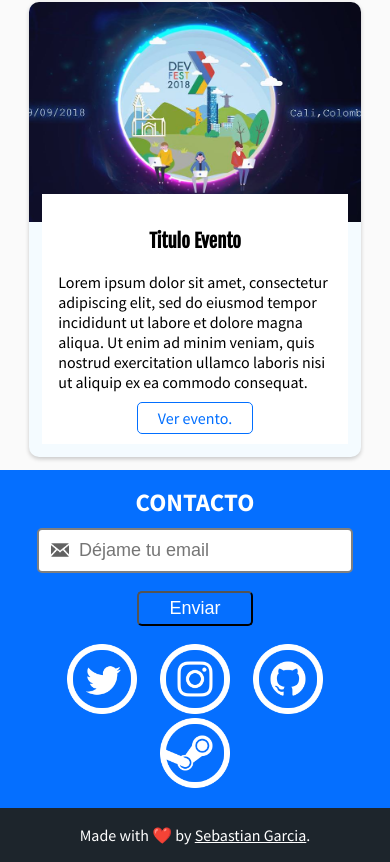
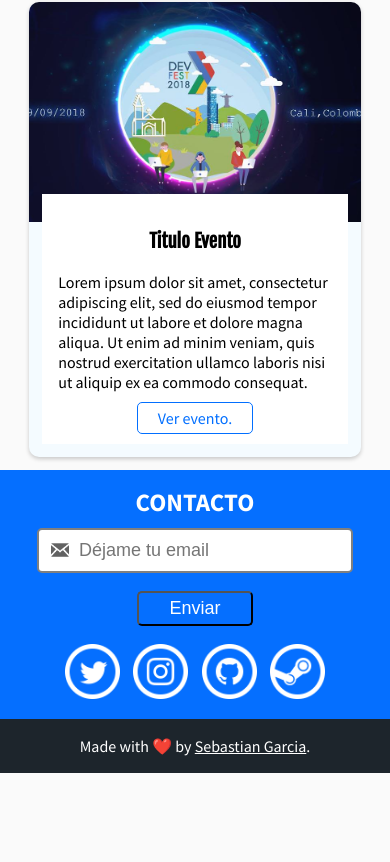
Before and after one commit to SGarcia710/one-page-portfolio-template, a plain HTML site: page index.html in a window 390 px wide. Shown: the part 2590-3452 px from the top of the page. After the commit the page ends 3363 px from the top, so only its background shows below. Drawn offline with Linux system fonts and the light colour scheme; files whose address does not match are found by name.

Commit message:
Responsive: Contact section minor fixes.

```diff
--- a/style.css
+++ b/style.css
@@ -564,8 +564,9 @@ Opinion, siento que es un poco desordenado. */
   }
 
 }
-
-@media screen and (max-width: 647px) {
+/* 671 */
+/* 647 */
+@media screen and (max-width: 673px) {
   .contact{
     height: auto;
     padding: 1em 0;
@@ -601,6 +602,16 @@ Opinion, siento que es un poco desordenado. */
     font-size: 1.5em;
   }
 }
+@media screen and (max-width: 401px) {
+  .social-link {
+    display: inline-block;
+    width: 55px;
+    height: 55px;
+    background-size: 55px 55px;
+    background-repeat: no-repeat;
+    margin: 0px 5px;
+}
+}
 
 @media screen and (max-width: 320px) {
   h1 {
```
